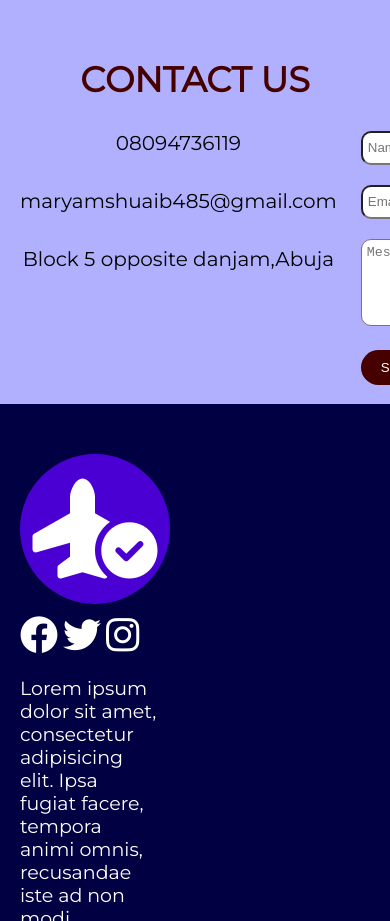
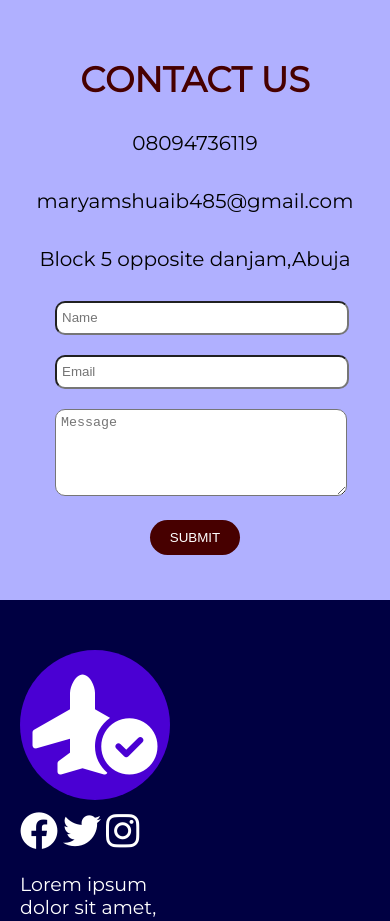
Before and after one commit to maryam99-shuaib/travel-website, a plain HTML site: page index.html in a window 390 px wide. Shown: the part 6440-7361 px from the top of the page. Drawn offline with Linux system fonts and the light colour scheme.

Commit message:
update on mobile responsiveness
contact us

```diff
--- a/assests/css/style.css
+++ b/assests/css/style.css
@@ -390,4 +390,7 @@ img{
     .section-three{
         grid-template-columns: 1fr;
     }
+    .section-six{
+        grid-template-columns: 1fr;
+    }
 }
```
Also changed, not shown: index.html (+0 -2 lines).
